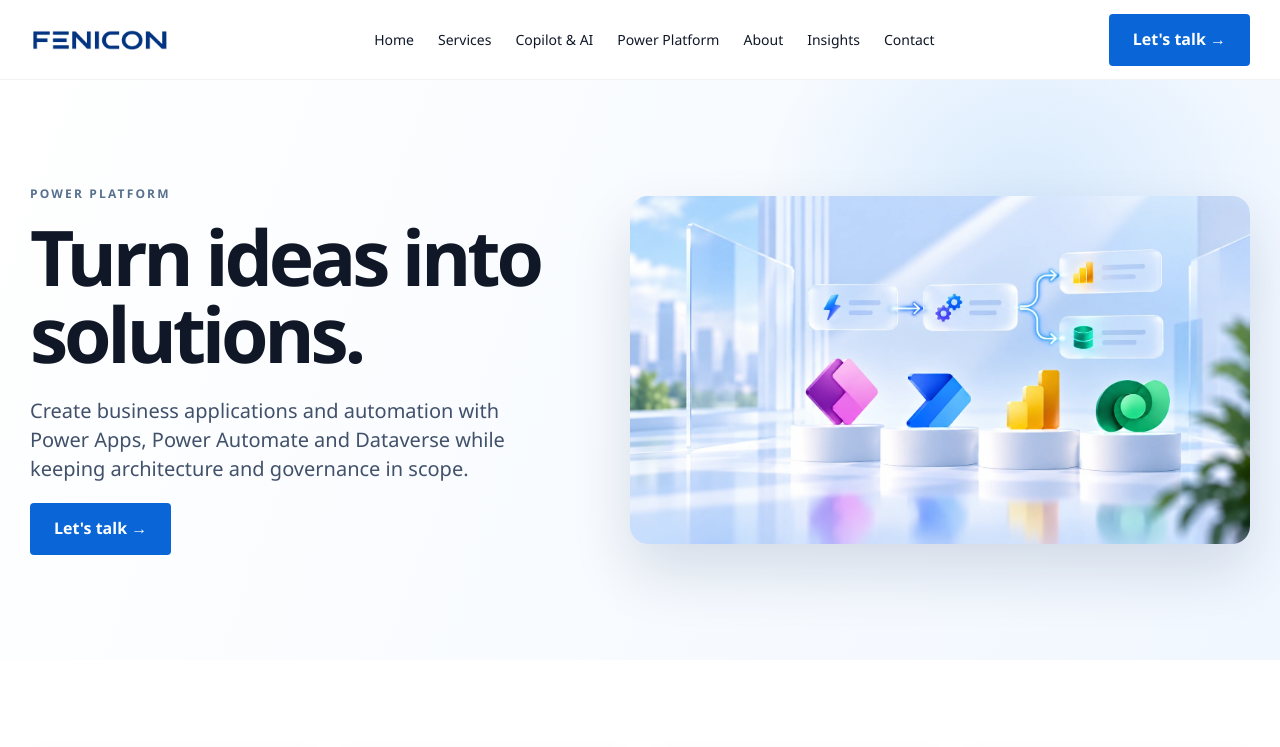
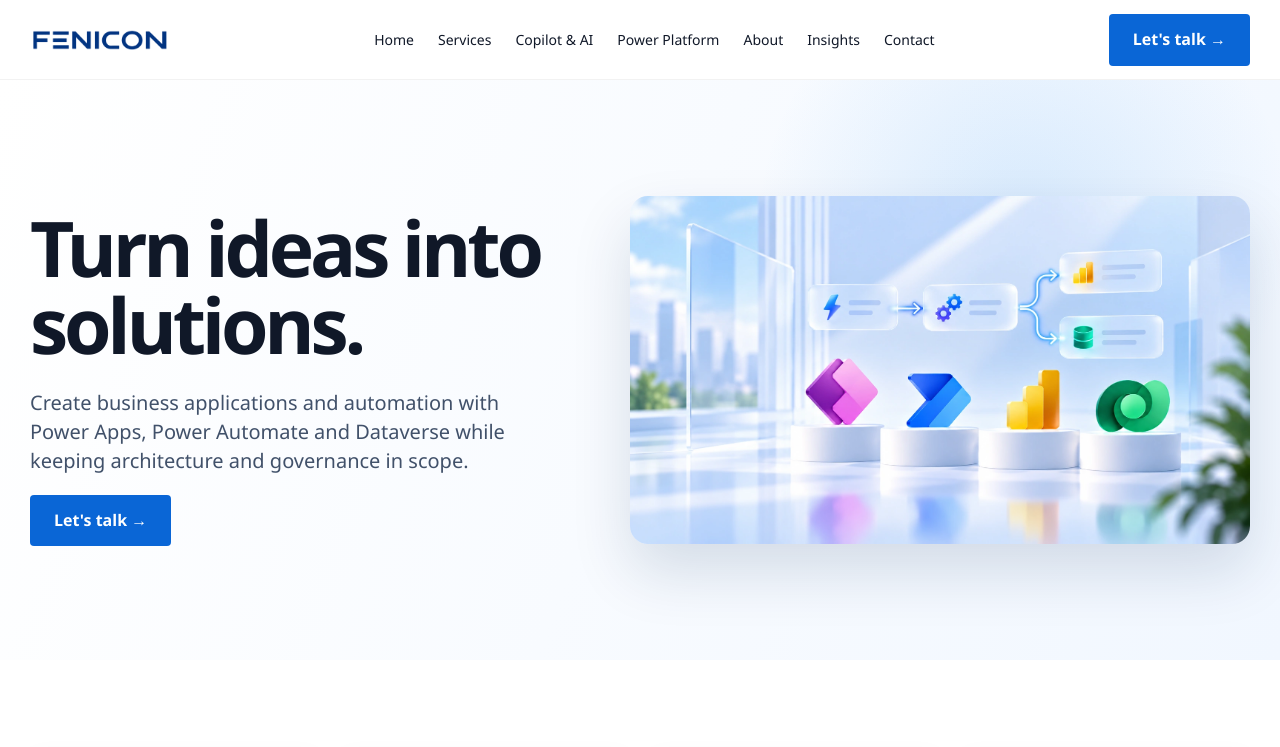
Before and after one commit to nielsferson/feniconbv-website, a React (Vite) app: page /power-platform in a window 1280 px wide. Shown: the top 747 px of the page. Built offline with nearby package versions, Linux system fonts and the light colour scheme.

Commit message:
Remove eyebrow text from PageHero component

```diff
--- a/src/pages/PowerPlatform.jsx
+++ b/src/pages/PowerPlatform.jsx
@@ -9,7 +9,6 @@
   return (
     <>
       <PageHero
-        eyebrow="POWER PLATFORM"
         title="Turn ideas into solutions."
         intro="Create business applications and automation with Power Apps, Power Automate and Dataverse while keeping architecture and governance in scope."
         image="/images/power-platform/power-platform-hero.webp"
```
